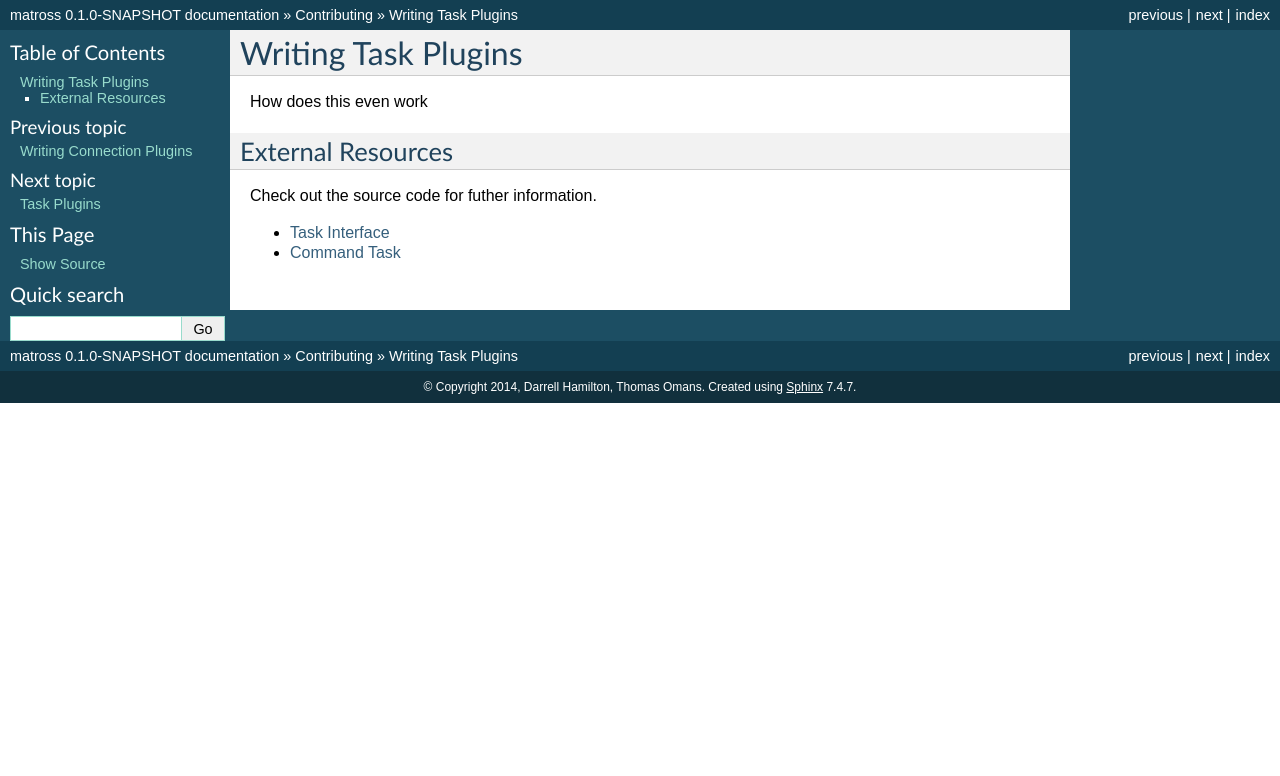
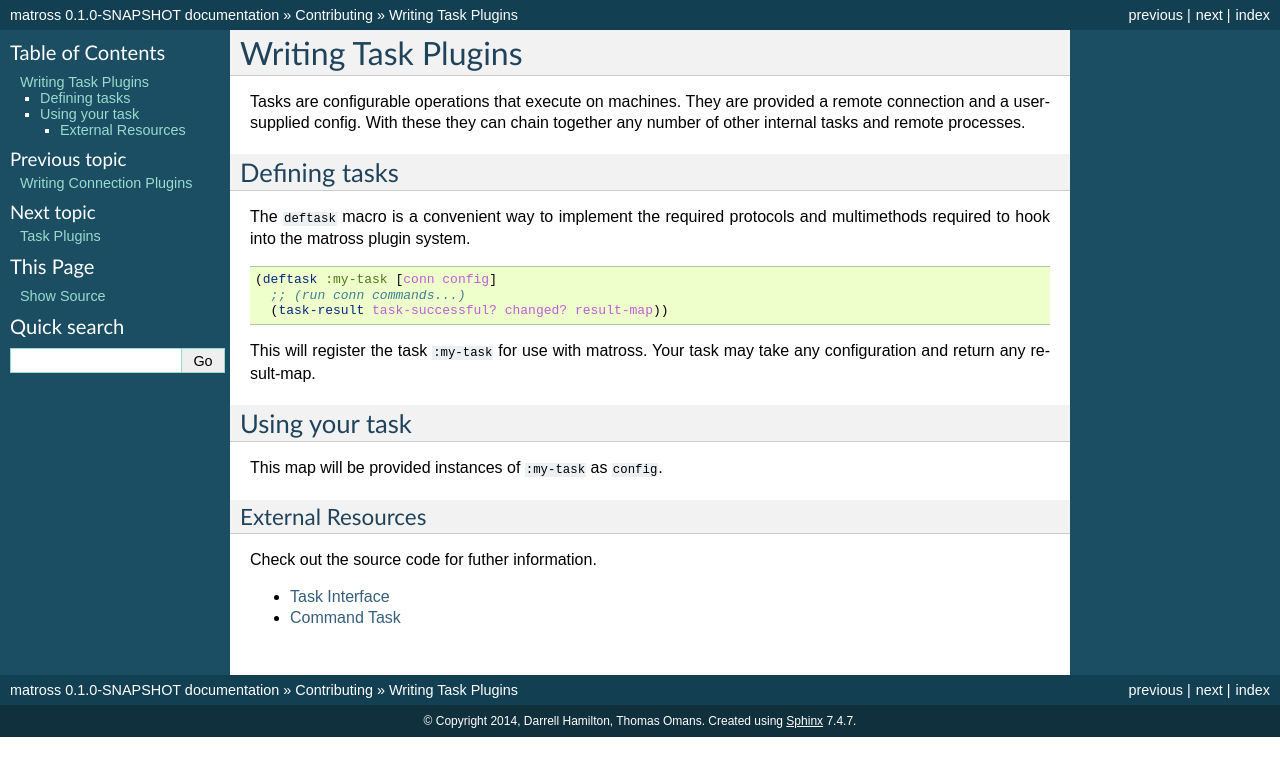
Before and after one commit to matross/matross, a Sphinx documentation site: the page built from docs/task_plugins/writing_task_plugins.rst, in a window 1280 px wide. Shown: the top 776 px of the page. Built offline with Sphinx 7.4.7, drawn with Linux system fonts in a browser that asks for light colours.

Commit message:
d o c s :pencil2: d o c s :pencil2: d o c s

```diff
--- a/docs/task_plugins/writing_task_plugins.rst
+++ b/docs/task_plugins/writing_task_plugins.rst
@@ -1,7 +1,35 @@
 Writing Task Plugins
 ====================
 
-How does this even work
+Tasks are configurable operations that execute on machines. They are
+provided a remote connection and a user-supplied config. With these
+they can chain together any number of other internal tasks and remote
+processes.
+
+Defining tasks
+~~~~~~~~~~~~~~
+
+The ``deftask`` macro is a convenient way to implement the required
+protocols and multimethods required to hook into the matross plugin system.
+
+.. code-block:: clojure
+
+   (deftask :my-task [conn config]
+     ;; (run conn commands...)
+     (task-result task-successful? changed? result-map))
+
+This will register the task ``:my-task`` for use with matross. Your
+task may take any configuration and return any result-map.
+
+Using your task
+~~~~~~~~~~~~~~~
+
+.. code-block: clojure
+
+   {:type :my-task
+    :my-arg "hello, world"}
+
+This map will be provided instances of ``:my-task`` as ``config``.
 
 ==================
 External Resources
```
Also changed, not shown: docs/design.rst (+19 -15 lines).
